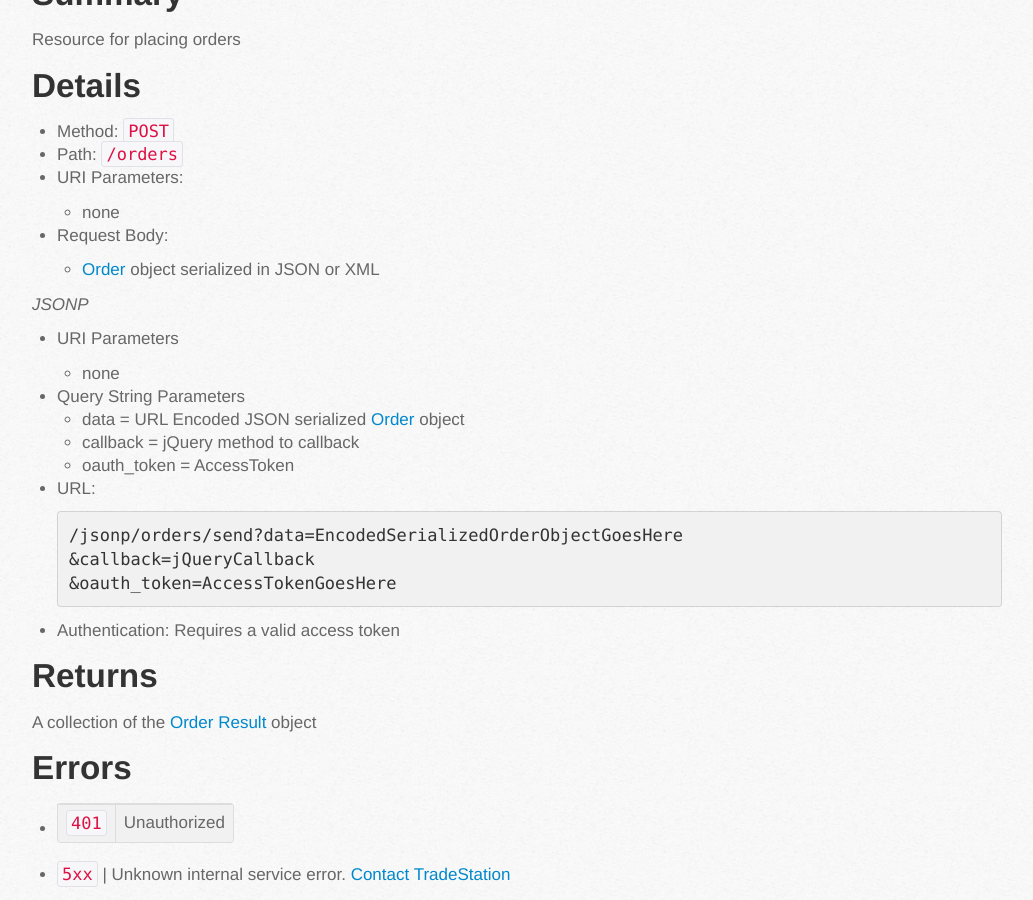
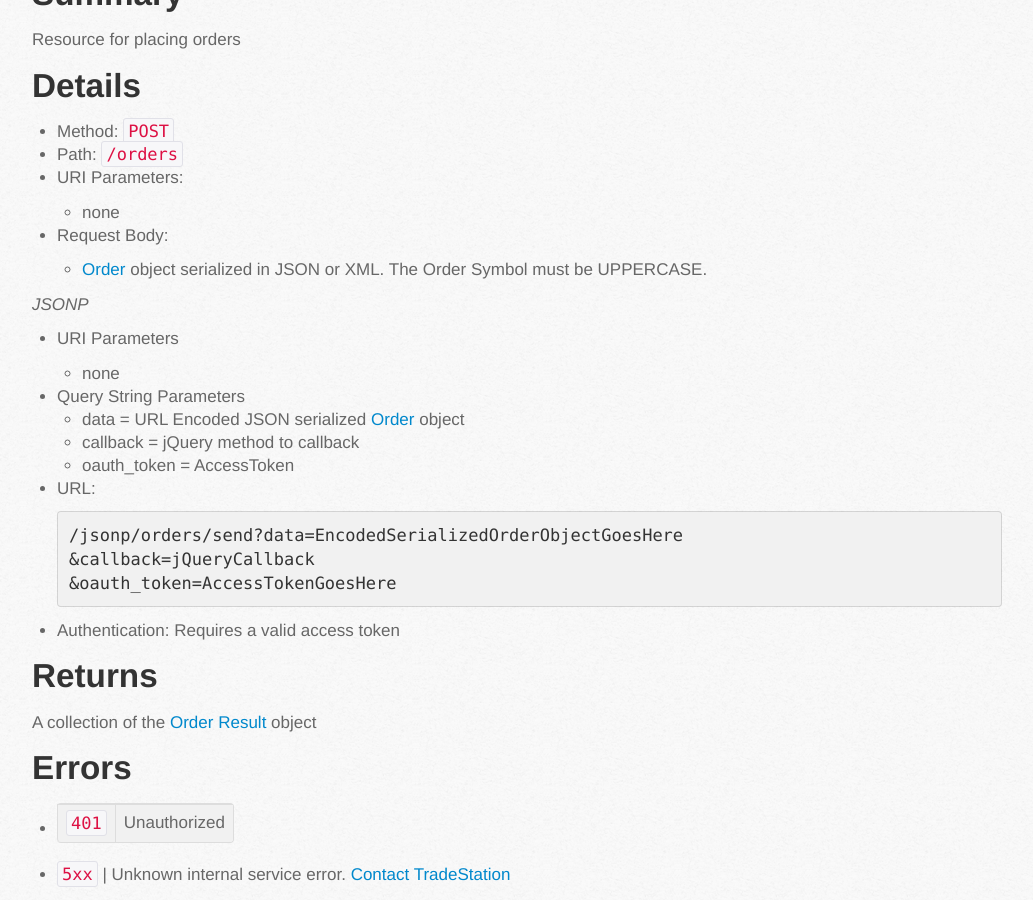
Before and after one commit to tradestation/webapi-docs, a Jekyll site: the page built from en/orders/place-order.md, in a window 1280 px wide and 900 px high, scrolled down 459 px. Shown: the whole window, without its empty margins (108-1141 px from the left). Built offline with Jekyll 4.4.1, drawn with Linux system fonts in a browser that asks for light colours; nearby versions of some CDN libraries.

Commit message:
Update Place Order Docs
Symbol must be UPPERCASE

```diff
--- a/en/orders/place-order.md
+++ b/en/orders/place-order.md
@@ -19,7 +19,7 @@ Resource for placing orders
   * none
 * Request Body:
 
-  * [Order](../../objects/order) object serialized in JSON or XML
+  * [Order](../../objects/order) object serialized in JSON or XML. The Order Symbol must be UPPERCASE.
 
 *JSONP*
 
```
